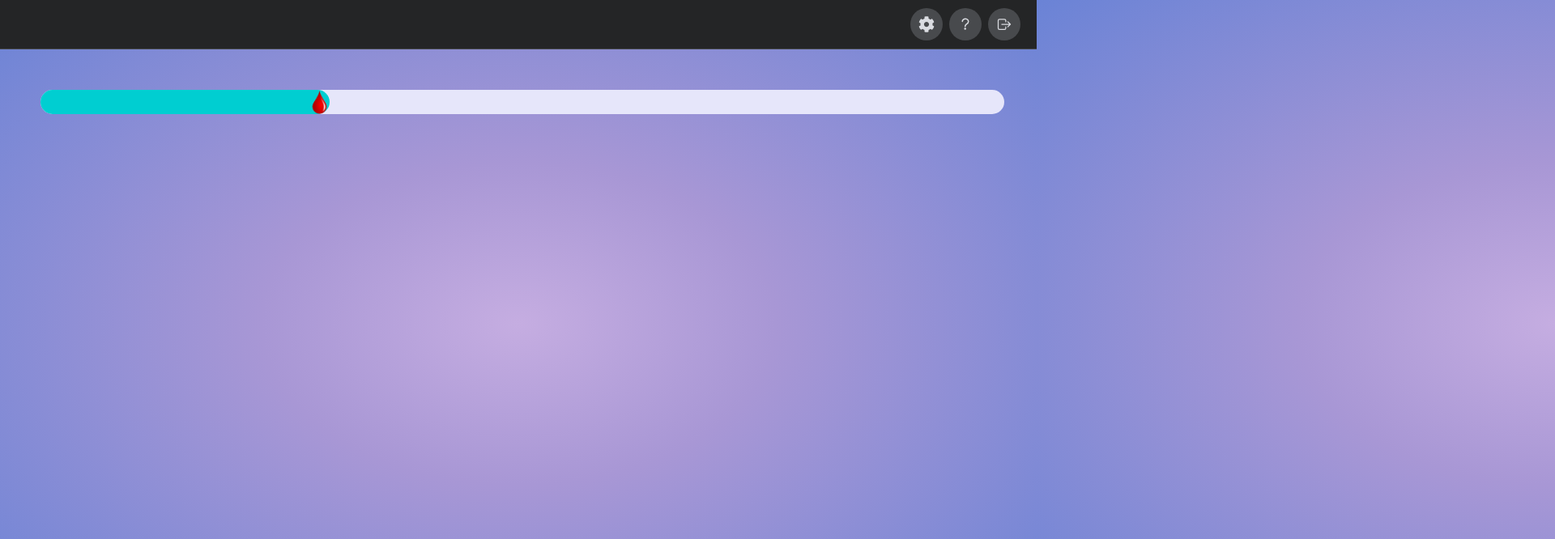
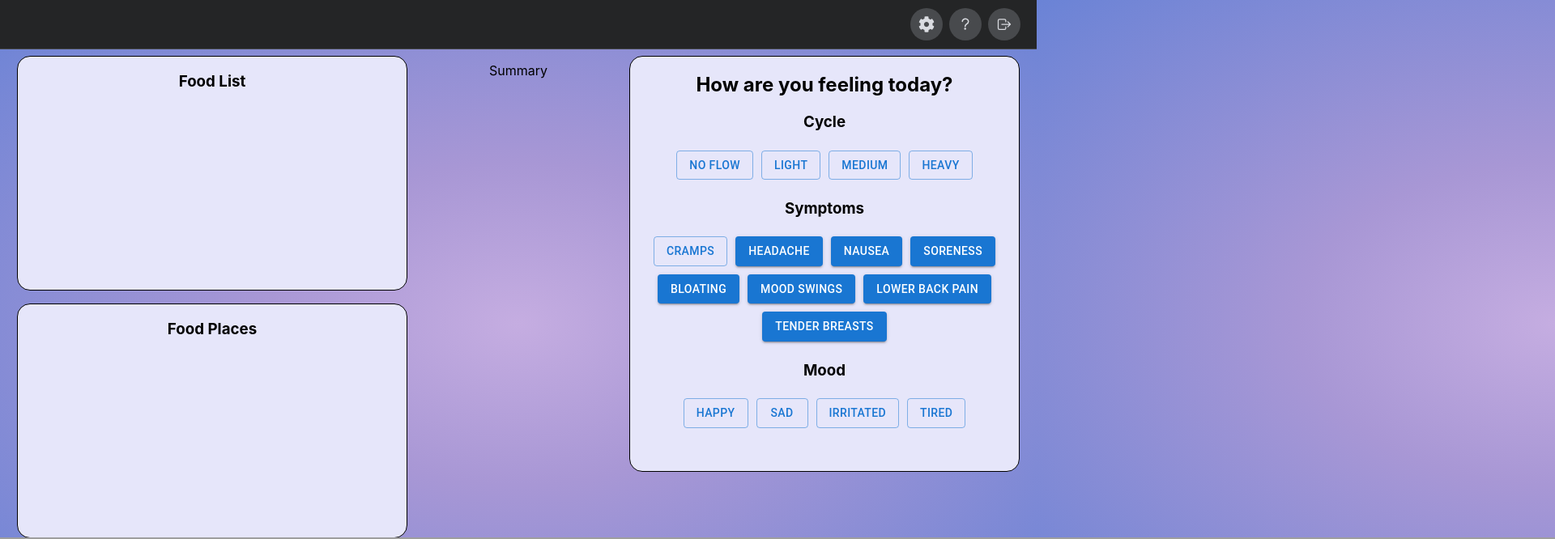
Before and after one commit to juliachen7/hackviolet2023, a React (Create React App) app: page / in a window 1280 px wide. Shown: the top 666 px of the page at 81% size, 1920 px wide, since content can reach past the window. Built offline with nearby package versions, Linux system fonts and the light colour scheme; grey boxes are pictures that could not be loaded.

Commit message:
Merge Conflicts resolved, fixed Home.js

```diff
--- a/package.json
+++ b/package.json
@@ -14,6 +14,7 @@
     "react": "^18.2.0",
     "react-bootstrap": "^2.7.0",
     "react-dom": "^18.2.0",
+    "react-router-dom": "^6.8.0",
     "react-scripts": "5.0.1",
     "react-transition-group": "^4.4.5",
     "web-vitals": "^2.1.4"
--- a/src/Components/Home/Home.js
+++ b/src/Components/Home/Home.js
@@ -3,13 +3,15 @@ import './Home.css';
 import Timeline from '../Timeline/Timeline.js';
 import Background from '../Background/Background.js';
 import Layout from "../Layout/Layout";
+import MainLayout from "../MainLayout/MainLayout";
 
 export default function Home() {
     console.log('test')
     return (
         <div>
             <Layout></Layout>
-            <Timeline></Timeline>
+            <MainLayout></MainLayout>
+            {/* <Timeline></Timeline> */}
             <Background></Background>
         </div>
     )
```
Also changed, not shown: 1 other file (tests, documents, lock files or other folders).
